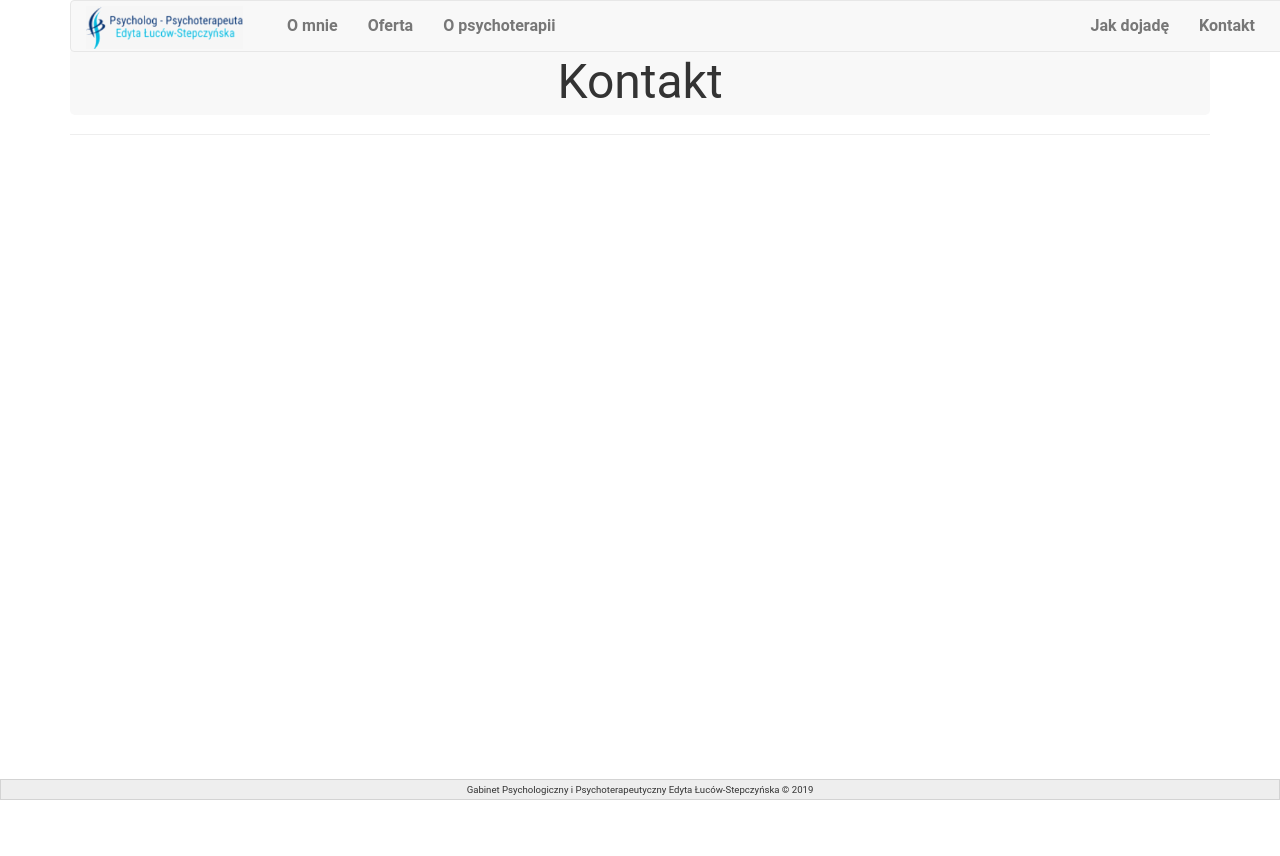
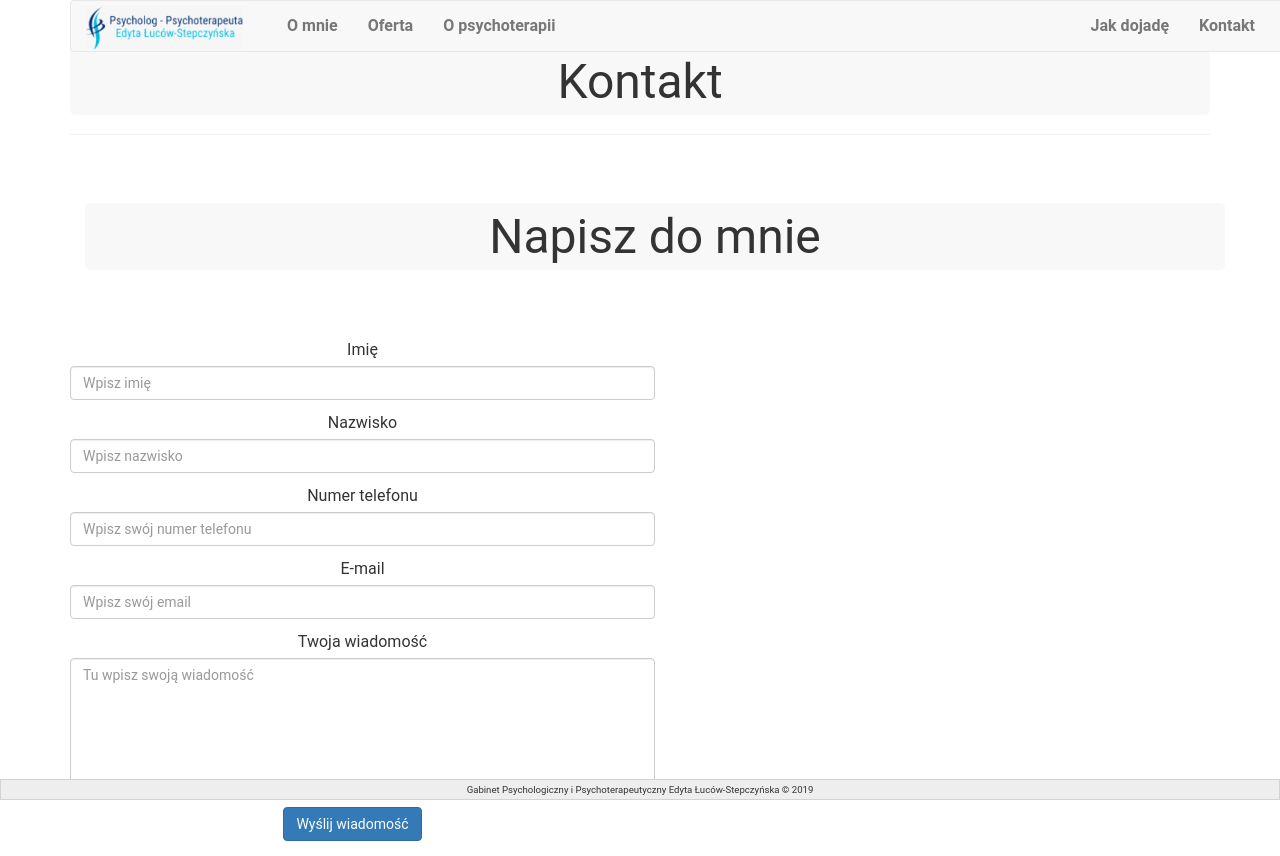
Before and after one commit to Ogar616/psychoterapia-kolobrzeg, a React (Create React App) app: page /contact in a window 1280 px wide. Before the commit the page ends 800 px from the top, so only its background shows below. Built offline with nearby package versions, Linux system fonts and the light colour scheme.

Commit message:
form added

```diff
--- a/public/index.html
+++ b/public/index.html
@@ -20,7 +20,7 @@
   </head>
   <body>
     <noscript> You need to enable JavaScript to run this app. </noscript>
-    <div id="root" class="grey-theme"></div>
+    <div id="root"></div>
     <script
       src="https://code.jquery.com/jquery-3.3.1.min.js"
       integrity="sha256-FgpCb/KJQlLNfOu91ta32o/NMZxltwRo8QtmkMRdAu8="
--- a/src/App.js
+++ b/src/App.js
@@ -1,7 +1,7 @@
 import React from "react";
 import { BrowserRouter as Router, Route } from "react-router-dom";
 
-import Jumbotron from "./components/jumbotron";
+// import Jumbotron from "./components/jumbotron";
 import Nav from "./components/nav";
 import Home from "./components/home";
 import About from "./components/about";
@@ -9,6 +9,7 @@ import Offer from "./components/offer";
 import Psycho from "./components/psychoteraphy";
 import Contact from "./components/contact";
 import Location from "./components/location";
+import formContainer from './components/formContainer';
 import Footer from "./components/footer";
 
 const App = () => (
@@ -24,7 +25,7 @@ const App = () => (
       <Route path="/psychoteraphy" component={Psycho} />
       <Route path="/Contact" component={Contact} />
       <Route path="/location" component={Location} />
-
+      <Route path="/contact" component={formContainer} />
     </div>
     <Footer />
     </>
--- /dev/null
+++ b/src/components/formComponents/button.js
@@ -0,0 +1,14 @@
+import React from 'react';
+
+const Button = props => (
+  <button
+    className='btn btn-primary'
+    type='submit'
+    value='Submit'
+    onClick={props.action}
+  >
+    {props.title}
+  </button>
+);
+
+export default Button;
--- /dev/null
+++ b/src/components/formComponents/input.js
@@ -0,0 +1,16 @@
+import React from 'react';
+
+const Input = props => (
+  <div className='form-group'>
+    <label htmlFor={props.name}>{props.title}</label>
+    <input
+      className='form-control form-control-sm'
+      name={props.name}
+      type={props.type}
+      placeholder={props.placeholder}
+      value={props.value}
+    />
+  </div>
+);
+
+export default Input;
--- /dev/null
+++ b/src/components/formComponents/textArea.js
@@ -0,0 +1,18 @@
+import React from 'react';
+
+const TextArea = props => (
+  <div className='form-group'>
+    <label className='form-label'>{props.title}</label>
+    <textarea
+      className='form-control'
+      name={props.name}
+      rows={props.rows}
+      cols={props.cols}
+      value={props.value}
+      onChange={props.handleChange}
+      placeholder={props.placeholder}
+    />
+  </div>
+);
+
+export default TextArea;
--- /dev/null
+++ b/src/components/formContainer.js
@@ -0,0 +1,55 @@
+import React from "react";
+import Input from "./formComponents/input";
+import Button from "./formComponents/button";
+import TextArea from "./formComponents/textArea";
+
+const FormContainer = () => (
+  <div className="container">
+    <h1>Napisz do mnie</h1>
+    <div className="row row-flex">
+      <form
+        className="form-group"
+        action="https://formspree.io/kamil.sobczyk@wp.pl"
+        method="POST"
+      >
+        <Input type="hidden" name="_language" value="pl" />
+        <Input type="hidden" name="_subject" value="New submission!" />
+        <Input
+          type={"text"}
+          title={"Imię"}
+          name={"imie"}
+          placeholder={"Wpisz imię"}
+        />
+        <Input
+          type={"text"}
+          title={"Nazwisko"}
+          name={"nazwisko"}
+          placeholder={"Wpisz nazwisko"}
+        />
+        <Input
+          type={"text"}
+          title={"Numer telefonu"}
+          name={"mobile"}
+          placeholder={"Wpisz swój numer telefonu"}
+        />
+        <Input
+          type={"email"}
+          title={"E-mail"}
+          name={"_replyto"}
+          placeholder={"Wpisz swój email"}
+        />
+        <TextArea
+          title={"Twoja wiadomość"}
+          rows={6}
+          name={"message"}
+          placeholder={"Tu wpisz swoją wiadomość"}
+        />
+        <Button title="Wyślij wiadomość">
+          <input type="submit" value="Send" />
+        </Button>
+      </form>
+    </div>
+  </div>
+);
+
+export default FormContainer;
--- a/src/index.scss
+++ b/src/index.scss
@@ -5,3 +5,4 @@
 @import './styles/footer.scss';
 @import './styles/nav.scss';
 @import './styles/rolldown-list.scss';
+@import './styles/form.scss';
--- /dev/null
+++ b/src/styles/form.scss
@@ -0,0 +1,15 @@
+form {
+  width: 50%;
+  text-align: center;
+
+  label {
+    margin-bottom: 0.5em;
+    font-size: 1em;
+  }
+}
+
+@media (max-width: 768px) {
+  form {
+    width: 100%;
+  }
+}
```
